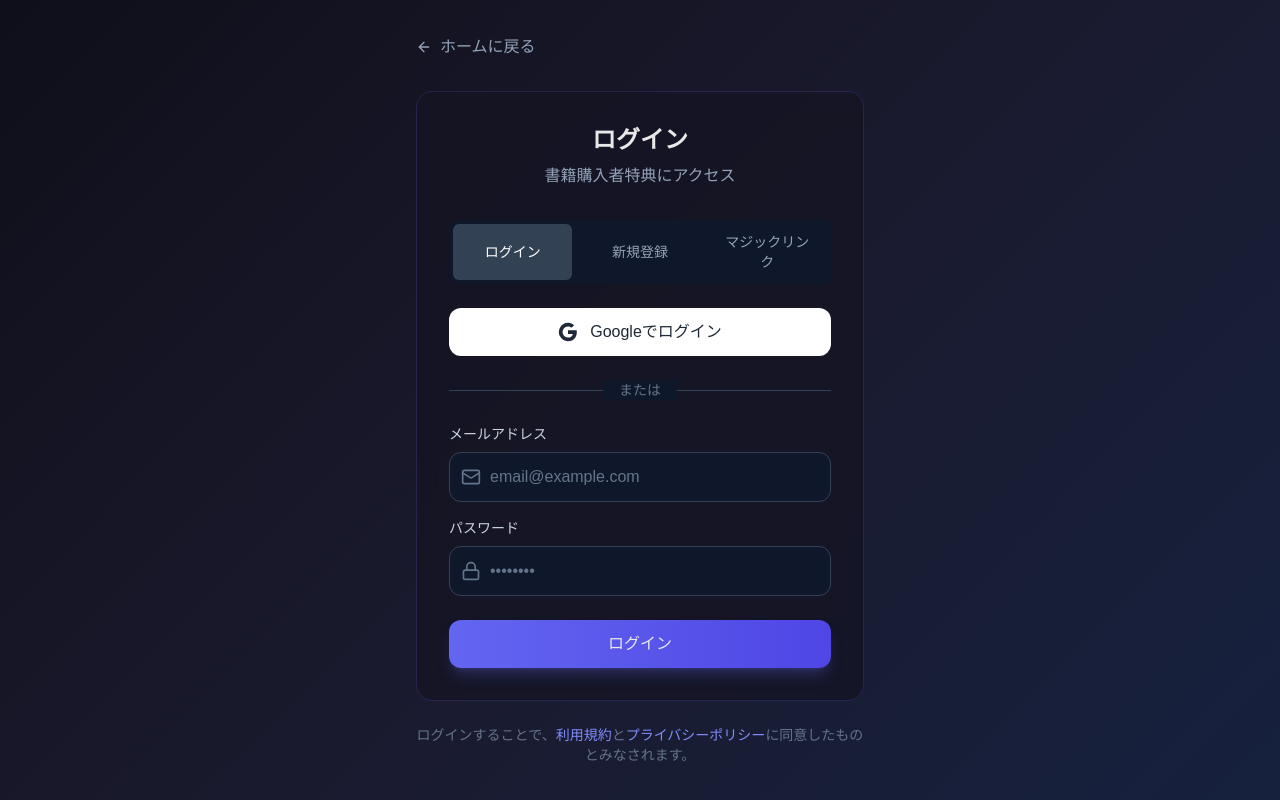
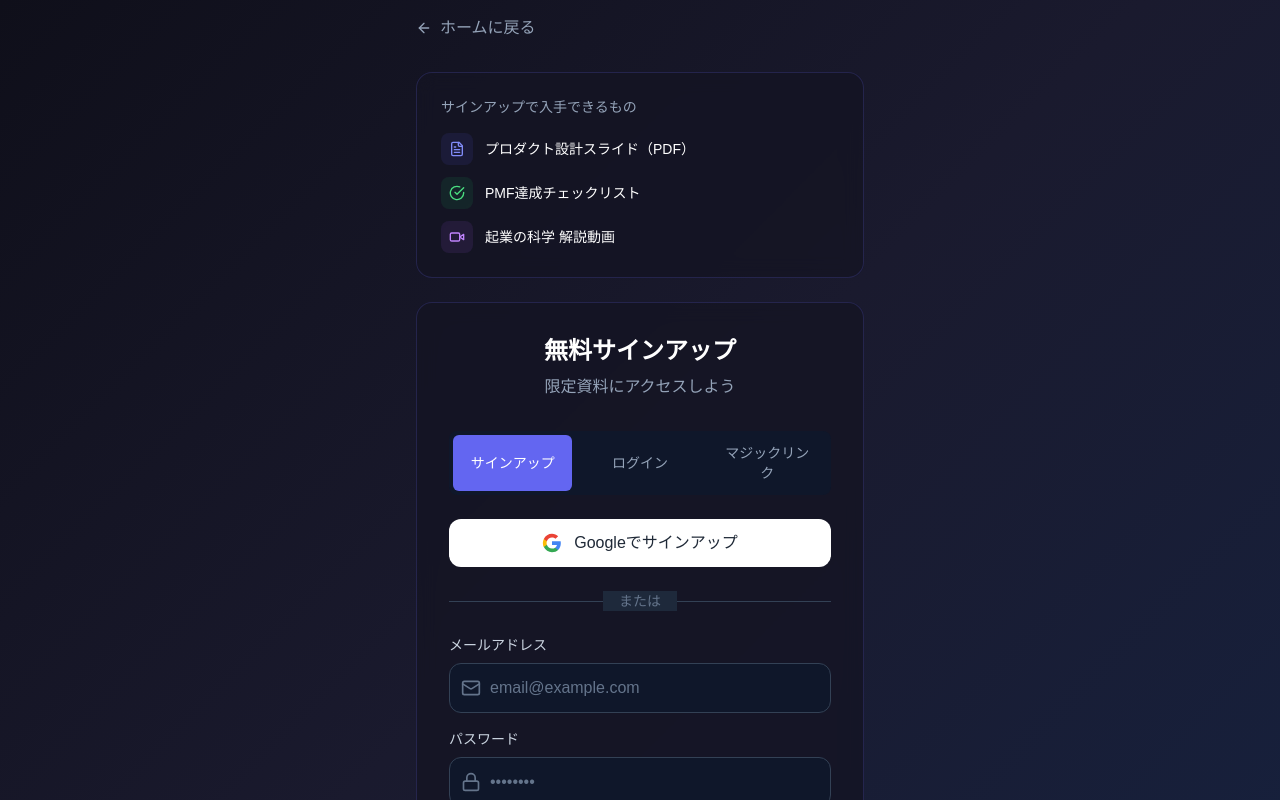
Before and after one commit to masayukitadokoro/startup-science-book-portal, a Next.js app: page /login in a window 1280 px wide. Shown: the top 800 px of the page. Built offline with nearby package versions, Linux system fonts and the light colour scheme; no server answers.

Commit message:
Update page.tsx

```diff
--- a/src/app/login/page.tsx
+++ b/src/app/login/page.tsx
@@ -4,36 +4,25 @@ import { useState, Suspense } from 'react'
 import { useSearchParams } from 'next/navigation'
 import Link from 'next/link'
 import { createClient } from '@/lib/supabase/client'
-import { Mail, Lock, Loader2, ArrowLeft, CheckCircle } from 'lucide-react'
+import { Mail, Lock, Loader2, ArrowLeft, CheckCircle, Download, FileText, Video } from 'lucide-react'
 
-function LoginForm() {
+function SignUpForm() {
   const [email, setEmail] = useState('')
   const [password, setPassword] = useState('')
   const [loading, setLoading] = useState(false)
   const [error, setError] = useState<string | null>(null)
-  const [mode, setMode] = useState<'login' | 'signup' | 'magic'>('login')
-  const [magicLinkSent, setMagicLinkSent] = useState(false)
+  const [mode, setMode] = useState<'signup' | 'login' | 'magic'>('signup')
+  const [emailSent, setEmailSent] = useState(false)
   const searchParams = useSearchParams()
   const redirect = searchParams.get('redirect') || '/dashboard'
+  const initialMode = searchParams.get('mode')
   const supabase = createClient()
 
-  const handleEmailLogin = async (e: React.FormEvent) => {
-    e.preventDefault()
-    setLoading(true)
-    setError(null)
-
-    const { error } = await supabase.auth.signInWithPassword({
-      email,
-      password,
-    })
-
-    if (error) {
-      setError(error.message)
-      setLoading(false)
-    } else {
-      window.location.href = redirect
-    }
-  }
+  // URLパラメータでモード指定があれば適用
+  useState(() => {
+    if (initialMode === 'login') setMode('login')
+    if (initialMode === 'magic') setMode('magic')
+  })
 
   const handleSignUp = async (e: React.FormEvent) => {
     e.preventDefault()
@@ -52,8 +41,26 @@ function LoginForm() {
       setError(error.message)
       setLoading(false)
     } else {
-      setMagicLinkSent(true)
+      setEmailSent(true)
       setLoading(false)
+    }
+  }
+
+  const handleLogin = async (e: React.FormEvent) => {
+    e.preventDefault()
+    setLoading(true)
+    setError(null)
+
+    const { error } = await supabase.auth.signInWithPassword({
+      email,
+      password,
+    })
+
+    if (error) {
+      setError(error.message)
+      setLoading(false)
+    } else {
+      window.location.href = redirect
     }
   }
 
@@ -73,7 +80,7 @@ function LoginForm() {
       setError(error.message)
       setLoading(false)
     } else {
-      setMagicLinkSent(true)
+      setEmailSent(true)
       setLoading(false)
     }
   }
@@ -87,7 +94,7 @@ function LoginForm() {
     })
   }
 
-  if (magicLinkSent) {
+  if (emailSent) {
     return (
       <main className="min-h-screen flex items-center justify-center p-4">
         <div className="w-full max-w-md">
@@ -95,14 +102,16 @@ function LoginForm() {
             <div className="w-16 h-16 bg-green-500/10 rounded-full flex items-center justify-center mx-auto mb-6">
               <CheckCircle className="w-8 h-8 text-green-500" />
             </div>
-            <h1 className="text-2xl font-bold mb-2">メールを確認してください</h1>
+            <h1 className="text-2xl font-bold text-white mb-2">メールを確認してください</h1>
             <p className="text-dark-400 mb-6">
-              {email} に{mode === 'signup' ? '確認' : 'ログイン'}リンクを送信しました。
-              メール内のリンクをクリックして{mode === 'signup' ? 'アカウントを有効化' : 'ログイン'}してください。
+              <span className="text-white">{email}</span> に
+              {mode === 'signup' ? '確認' : 'ログイン'}リンクを送信しました。
+              <br />
+              メール内のリンクをクリックしてください。
             </p>
             <button
               onClick={() => {
-                setMagicLinkSent(false)
+                setEmailSent(false)
                 setEmail('')
               }}
               className="text-primary-400 hover:text-primary-300 transition-colors"
@@ -127,21 +136,56 @@ function LoginForm() {
           ホームに戻る
         </Link>
 
-        {/* Card */}
+        {/* Benefits Card */}
+        <div className="glass rounded-2xl p-6 mb-6">
+          <h2 className="text-sm font-medium text-dark-400 mb-4">サインアップで入手できるもの</h2>
+          <div className="space-y-3">
+            <div className="flex items-center gap-3">
+              <div className="w-8 h-8 bg-primary-500/10 rounded-lg flex items-center justify-center">
+                <FileText className="w-4 h-4 text-primary-400" />
+              </div>
+              <span className="text-white text-sm">プロダクト設計スライド（PDF）</span>
+            </div>
+            <div className="flex items-center gap-3">
+              <div className="w-8 h-8 bg-green-500/10 rounded-lg flex items-center justify-center">
+                <CheckCircle className="w-4 h-4 text-green-400" />
+              </div>
+              <span className="text-white text-sm">PMF達成チェックリスト</span>
+            </div>
+            <div className="flex items-center gap-3">
+              <div className="w-8 h-8 bg-purple-500/10 rounded-lg flex items-center justify-center">
+                <Video className="w-4 h-4 text-purple-400" />
+              </div>
+              <span className="text-white text-sm">起業の科学 解説動画</span>
+            </div>
+          </div>
+        </div>
+
+        {/* Form Card */}
         <div className="glass rounded-2xl p-8">
-          <h1 className="text-2xl font-bold text-center mb-2">
-            {mode === 'signup' ? 'アカウント作成' : mode === 'magic' ? 'マジックリンクでログイン' : 'ログイン'}
+          <h1 className="text-2xl font-bold text-white text-center mb-2">
+            {mode === 'signup' ? '無料サインアップ' : mode === 'magic' ? 'マジックリンク' : 'ログイン'}
           </h1>
           <p className="text-dark-400 text-center mb-8">
             {mode === 'signup'
-              ? '起業の科学の特典コンテンツにアクセス'
+              ? '限定資料にアクセスしよう'
               : mode === 'magic'
-              ? 'メールアドレスにログインリンクを送信します'
-              : '書籍購入者特典にアクセス'}
+              ? 'メールでログインリンクを受け取る'
+              : 'アカウントにログイン'}
           </p>
 
           {/* Mode Tabs */}
           <div className="flex gap-2 mb-6 p-1 bg-dark-900 rounded-lg">
+            <button
+              onClick={() => setMode('signup')}
+              className={`flex-1 py-2 px-4 rounded-md text-sm font-medium transition-colors ${
+                mode === 'signup'
+                  ? 'bg-primary-500 text-white'
+                  : 'text-dark-400 hover:text-white'
+              }`}
+            >
+              サインアップ
+            </button>
             <button
               onClick={() => setMode('login')}
               className={`flex-1 py-2 px-4 rounded-md text-sm font-medium transition-colors ${
@@ -151,16 +195,6 @@ function LoginForm() {
               }`}
             >
               ログイン
-            </button>
-            <button
-              onClick={() => setMode('signup')}
-              className={`flex-1 py-2 px-4 rounded-md text-sm font-medium transition-colors ${
-                mode === 'signup'
-                  ? 'bg-dark-700 text-white'
-                  : 'text-dark-400 hover:text-white'
-              }`}
-            >
-              新規登録
             </button>
             <button
               onClick={() => setMode('magic')}
@@ -181,23 +215,23 @@ function LoginForm() {
           >
             <svg className="w-5 h-5" viewBox="0 0 24 24">
               <path
-                fill="currentColor"
+                fill="#4285F4"
                 d="M22.56 12.25c0-.78-.07-1.53-.2-2.25H12v4.26h5.92c-.26 1.37-1.04 2.53-2.21 3.31v2.77h3.57c2.08-1.92 3.28-4.74 3.28-8.09z"
               />
               <path
-                fill="currentColor"
+                fill="#34A853"
                 d="M12 23c2.97 0 5.46-.98 7.28-2.66l-3.57-2.77c-.98.66-2.23 1.06-3.71 1.06-2.86 0-5.29-1.93-6.16-4.53H2.18v2.84C3.99 20.53 7.7 23 12 23z"
               />
               <path
-                fill="currentColor"
+                fill="#FBBC05"
                 d="M5.84 14.09c-.22-.66-.35-1.36-.35-2.09s.13-1.43.35-2.09V7.07H2.18C1.43 8.55 1 10.22 1 12s.43 3.45 1.18 4.93l2.85-2.22.81-.62z"
               />
               <path
-                fill="currentColor"
+                fill="#EA4335"
                 d="M12 5.38c1.62 0 3.06.56 4.21 1.64l3.15-3.15C17.45 2.09 14.97 1 12 1 7.7 1 3.99 3.47 2.18 7.07l3.66 2.84c.87-2.6 3.3-4.53 6.16-4.53z"
               />
             </svg>
-            Googleでログイン
+            Googleで{mode === 'signup' ? 'サインアップ' : 'ログイン'}
           </button>
 
           <div className="relative mb-6">
@@ -205,12 +239,12 @@ function LoginForm() {
               <div className="w-full border-t border-dark-700" />
             </div>
             <div className="relative flex justify-center text-sm">
-              <span className="px-4 bg-dark-900 text-dark-500">または</span>
+              <span className="px-4 bg-dark-800 text-dark-500">または</span>
             </div>
           </div>
 
           {/* Form */}
-          <form onSubmit={mode === 'signup' ? handleSignUp : mode === 'magic' ? handleMagicLink : handleEmailLogin}>
+          <form onSubmit={mode === 'signup' ? handleSignUp : mode === 'magic' ? handleMagicLink : handleLogin}>
             {/* Email */}
             <div className="mb-4">
               <label className="block text-sm font-medium text-dark-300 mb-2">
@@ -247,6 +281,9 @@ function LoginForm() {
                     className="w-full pl-10 pr-4 py-3 bg-dark-900 border border-dark-700 rounded-xl text-white placeholder:text-dark-500 focus:border-primary-500 focus:ring-2 focus:ring-primary-500/20 transition-all"
                   />
                 </div>
+                {mode === 'signup' && (
+                  <p className="text-xs text-dark-500 mt-1">6文字以上で入力してください</p>
+                )}
               </div>
             )}
 
@@ -261,12 +298,15 @@ function LoginForm() {
             <button
               type="submit"
               disabled={loading}
-              className="w-full flex items-center justify-center gap-2 px-4 py-3 bg-gradient-to-r from-primary-500 to-primary-600 rounded-xl font-medium hover:from-primary-600 hover:to-primary-700 transition-all shadow-lg shadow-primary-500/25 disabled:opacity-50 disabled:cursor-not-allowed"
+              className="w-full flex items-center justify-center gap-2 px-4 py-3 bg-gradient-to-r from-primary-500 to-primary-600 rounded-xl font-medium hover:from-primary-600 hover:to-primary-700 transition-all shadow-lg shadow-primary-500/25 disabled:opacity-50 disabled:cursor-not-allowed text-white"
             >
               {loading ? (
                 <Loader2 className="w-5 h-5 animate-spin" />
               ) : mode === 'signup' ? (
-                'アカウントを作成'
+                <>
+                  <Download className="w-5 h-5" />
+                  無料でサインアップ
+                </>
               ) : mode === 'magic' ? (
                 'ログインリンクを送信'
               ) : (
@@ -278,7 +318,7 @@ function LoginForm() {
 
         {/* Footer */}
         <p className="text-center text-dark-500 text-sm mt-6">
-          ログインすることで、
+          サインアップすることで、
           <a href="#" className="text-primary-400 hover:text-primary-300">利用規約</a>
           と
           <a href="#" className="text-primary-400 hover:text-primary-300">プライバシーポリシー</a>
@@ -296,7 +336,7 @@ export default function LoginPage() {
         <Loader2 className="w-8 h-8 text-primary-500 animate-spin" />
       </div>
     }>
-      <LoginForm />
+      <SignUpForm />
     </Suspense>
   )
 }
```
